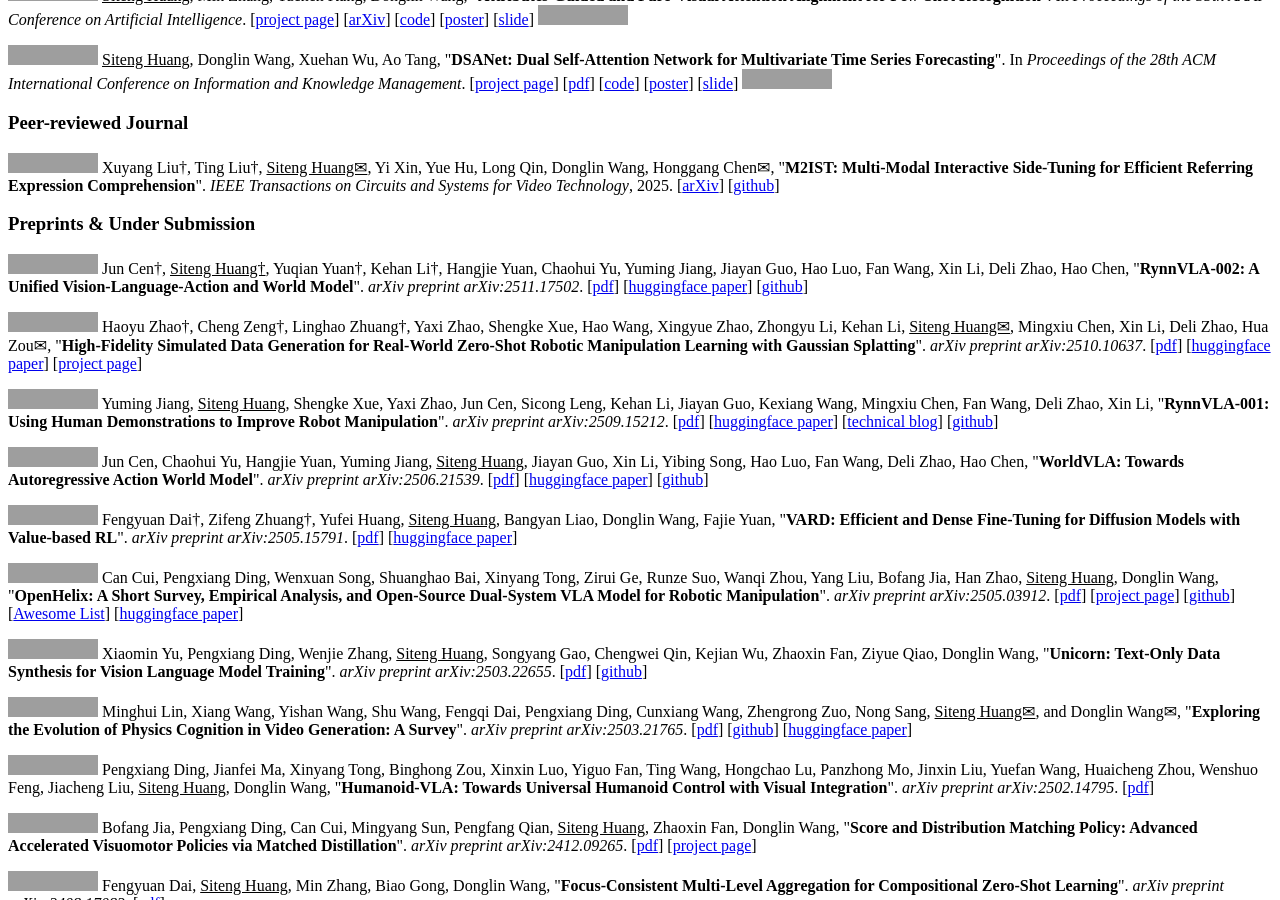
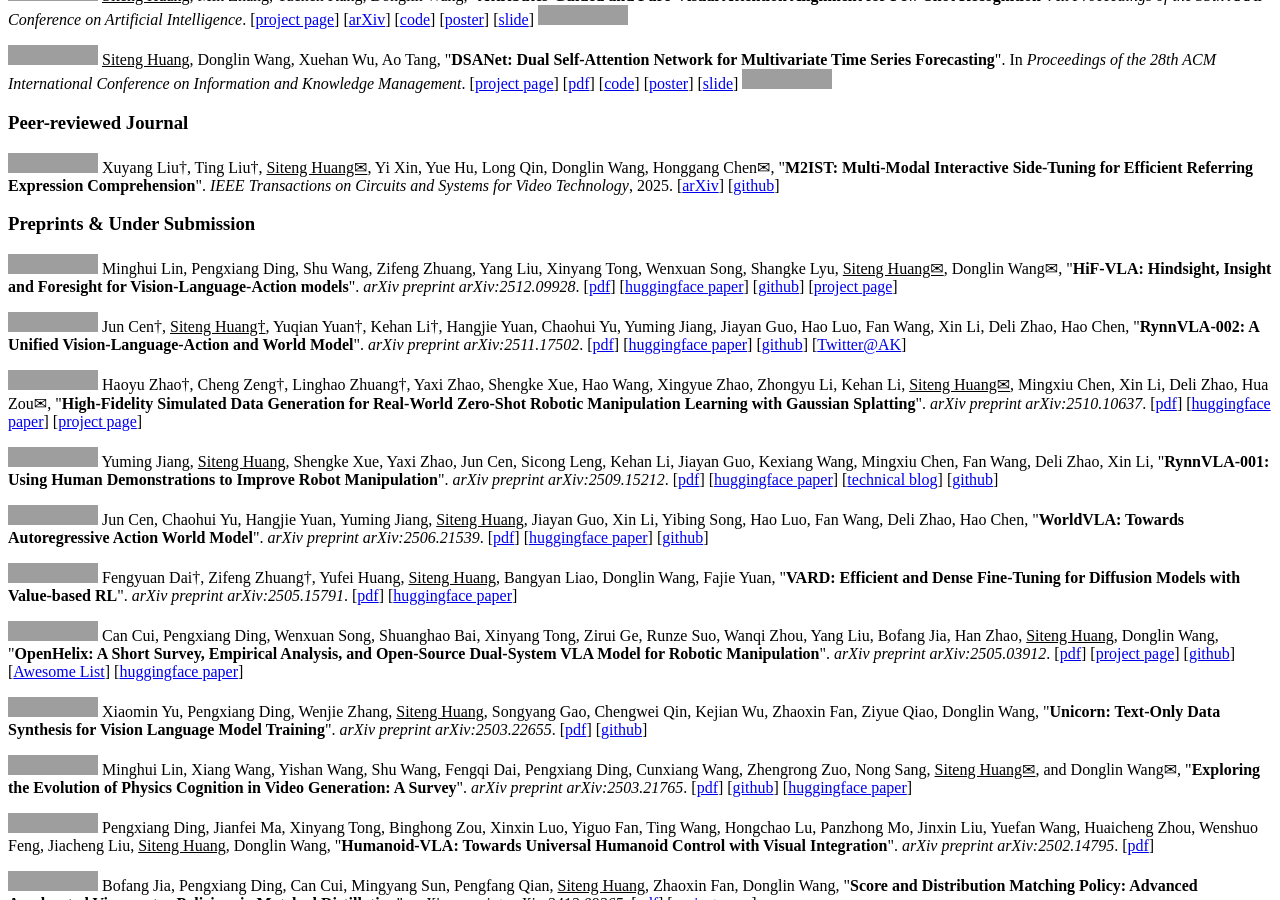
Before and after one commit to bighuang624/bighuang624.github.io, a Jekyll site: the page built from _pages/includes/pub_short.md, in a window 1280 px wide and 900 px high, scrolled down 2223 px. Built offline with Jekyll 4.4.1, drawn with Linux system fonts in a browser that asks for light colours; our own code applies the rules of GitHub Pages for plain Markdown files; grey boxes are pictures that could not be loaded.

Commit message:
add hif-vla

```diff
--- a/_pages/includes/pub_short.md
+++ b/_pages/includes/pub_short.md
@@ -67,9 +67,9 @@
 
 ### Preprints & Under Submission
 
-<!-- <a href="https://arxiv.org/abs/2510.10637" target="_blank"><img src="https://img.shields.io/badge/arXiv-2510.10637-B31B1B?style=flat-square"></a> Minghui Lin, Pengxiang Ding, Shu Wang, Zifeng Zhuang, Yang Liu, Xinyang Tong, Wenxuan Song, Shangke Lyu, <u>Siteng Huang✉</u>, Donglin Wang✉, &quot;**HiF-VLA: Hindsight, Insight and Foresight for Vision-Language-Action models**&quot;. *arXiv preprint arXiv:2510.10637*. [[pdf](https://arxiv.org/pdf/2510.10637.pdf)] [[huggingface paper](https://huggingface.co/papers/2510.10637)] -->
+<a href="https://arxiv.org/abs/2512.09928" target="_blank"><img src="https://img.shields.io/badge/arXiv-2512.09928-B31B1B?style=flat-square"></a> Minghui Lin, Pengxiang Ding, Shu Wang, Zifeng Zhuang, Yang Liu, Xinyang Tong, Wenxuan Song, Shangke Lyu, <u>Siteng Huang✉</u>, Donglin Wang✉, &quot;**HiF-VLA: Hindsight, Insight and Foresight for Vision-Language-Action models**&quot;. *arXiv preprint arXiv:2512.09928*. [[pdf](https://arxiv.org/pdf/2512.09928.pdf)] [[huggingface paper](https://huggingface.co/papers/2512.09928)] [[github](https://github.com/OpenHelix-Team/HiF-VLA)] [[project page](https://hifvla.github.io)]
 
-<a href="https://arxiv.org/abs/2511.17502" target="_blank"><img src="https://img.shields.io/badge/arXiv-2511.17502-B31B1B?style=flat-square"></a> Jun Cen†, <u>Siteng Huang†</u>, Yuqian Yuan†, Kehan Li†, Hangjie Yuan, Chaohui Yu, Yuming Jiang, Jiayan Guo, Hao Luo, Fan Wang, Xin Li, Deli Zhao, Hao Chen, &quot;**RynnVLA-002: A Unified Vision-Language-Action and World Model**&quot;. *arXiv preprint arXiv:2511.17502*. [[pdf](https://arxiv.org/pdf/2511.17502.pdf)] [[huggingface paper](https://huggingface.co/papers/2511.17502)] [[github](https://github.com/alibaba-damo-academy/RynnVLA-002)]
+<a href="https://arxiv.org/abs/2511.17502" target="_blank"><img src="https://img.shields.io/badge/arXiv-2511.17502-B31B1B?style=flat-square"></a> Jun Cen†, <u>Siteng Huang†</u>, Yuqian Yuan†, Kehan Li†, Hangjie Yuan, Chaohui Yu, Yuming Jiang, Jiayan Guo, Hao Luo, Fan Wang, Xin Li, Deli Zhao, Hao Chen, &quot;**RynnVLA-002: A Unified Vision-Language-Action and World Model**&quot;. *arXiv preprint arXiv:2511.17502*. [[pdf](https://arxiv.org/pdf/2511.17502.pdf)] [[huggingface paper](https://huggingface.co/papers/2511.17502)] [[github](https://github.com/alibaba-damo-academy/RynnVLA-002)] [[Twitter@AK](https://x.com/_akhaliq/status/1992973969784213854)]
 
 <a href="https://arxiv.org/abs/2510.10637" target="_blank"><img src="https://img.shields.io/badge/arXiv-2510.10637-B31B1B?style=flat-square"></a> Haoyu Zhao†, Cheng Zeng†, Linghao Zhuang†, Yaxi Zhao, Shengke Xue, Hao Wang, Xingyue Zhao, Zhongyu Li, Kehan Li, <u>Siteng Huang✉</u>, Mingxiu Chen, Xin Li, Deli Zhao, Hua Zou✉, &quot;**High-Fidelity Simulated Data Generation for Real-World Zero-Shot Robotic Manipulation Learning with Gaussian Splatting**&quot;. *arXiv preprint arXiv:2510.10637*. [[pdf](https://arxiv.org/pdf/2510.10637.pdf)] [[huggingface paper](https://huggingface.co/papers/2510.10637)] [[project page](https://robosimgs.github.io/)]
 
```
Also changed, not shown: _pages/includes/news.md (+1 -0 lines).
